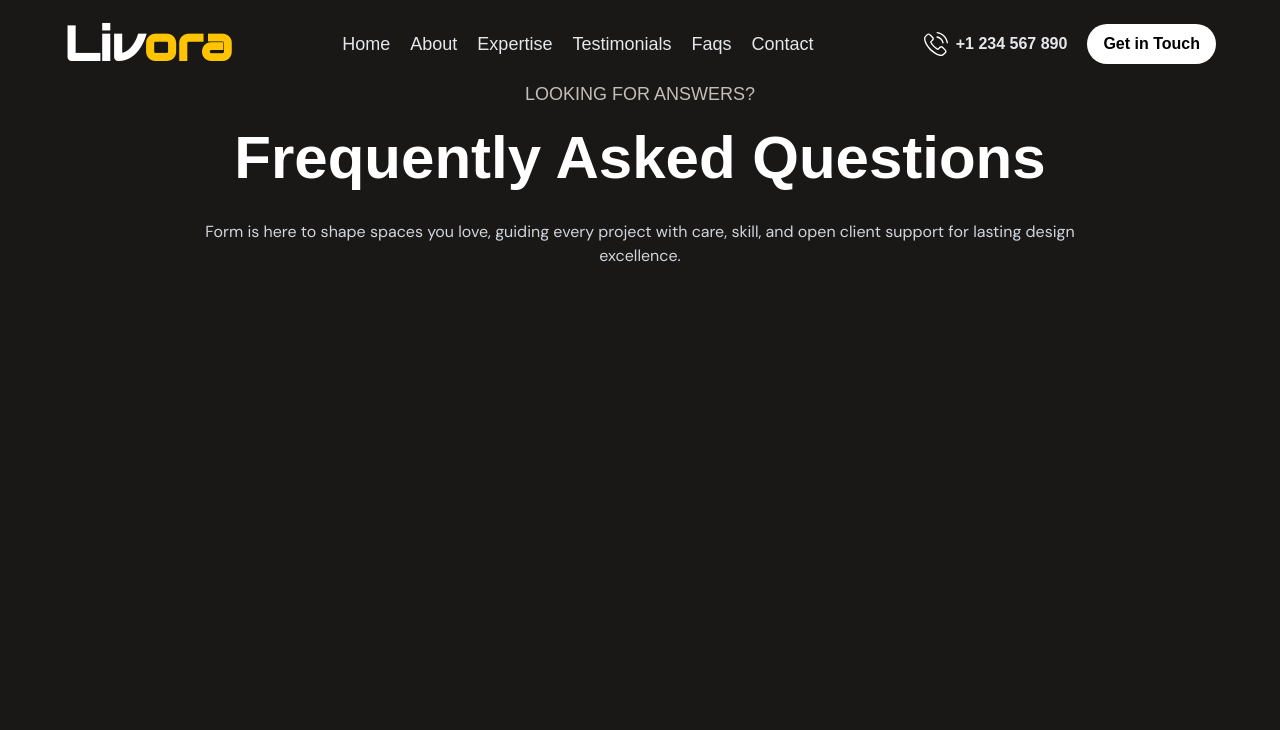
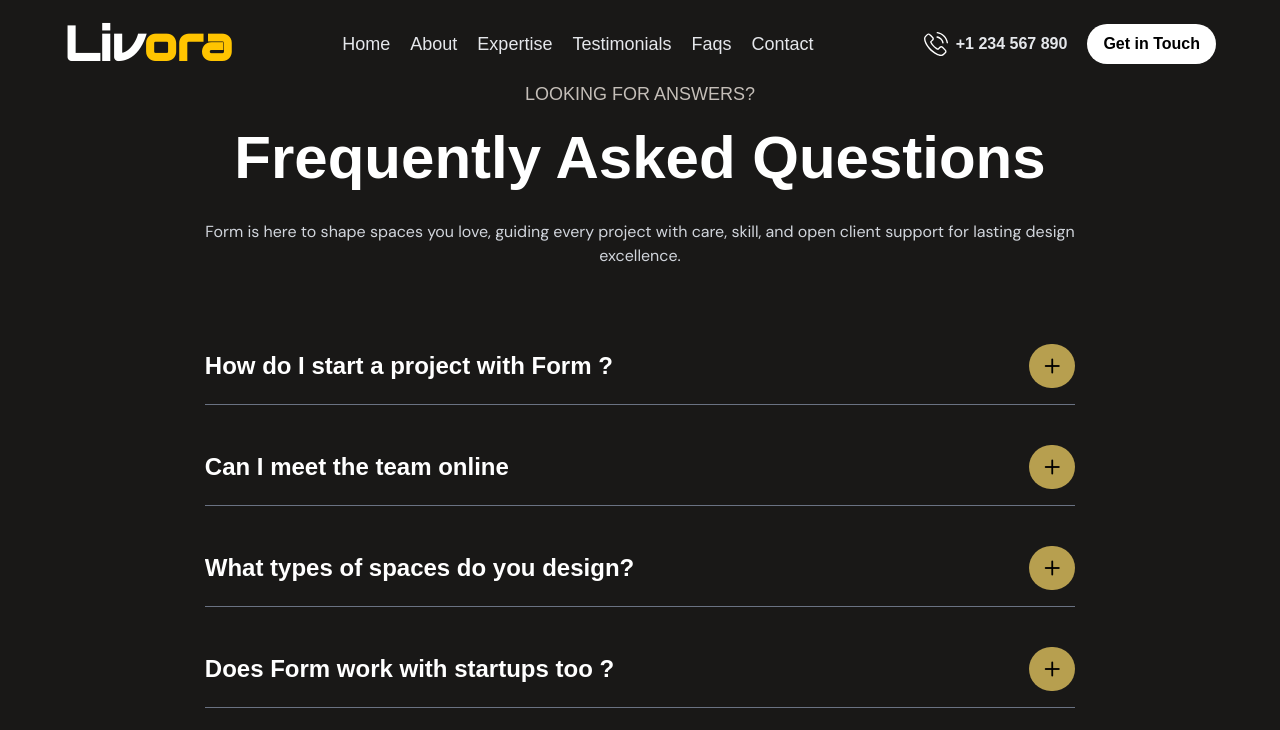
Before and after one commit to Jisap/next16---Interior-Designer, a Next.js app: page /Pages/Faqs in a window 1280 px wide. Shown: the top 730 px of the page. Built offline with nearby package versions, Linux system fonts and the light colour scheme; a web font is replaced by a local one.

Commit message:
implement Faqs section

```diff
--- a/app/Pages/Faqs/page.tsx
+++ b/app/Pages/Faqs/page.tsx
@@ -24,6 +24,17 @@ const faqData = [
 
 
 const Faqs = () => {
+
+  const [openIndex, setOpenIndex] = useState<number | null>(null)
+
+  const toggle = (index: number) => {
+    if (openIndex === index) {
+      setOpenIndex(null)
+    } else {
+      setOpenIndex(index)
+    }
+  }
+
   return (
     <>
       <div className='px-[8%] lg:px-[16%] py-20 pb-30' id="faqs">
@@ -41,6 +52,43 @@ const Faqs = () => {
           </p>
         </div>
 
+        <div className="space-y-6 pt-15 w-full">
+          {faqData.map((item, index) => (
+            <div
+              key={index}
+              className={`
+                overflow-hidden border-b border-gray-500 transition-all duration-300
+                ${openIndex === index ? "" : ""}
+              `}>
+              <button
+                onClick={() => toggle(index)}
+                className="w-full flex justify-between items-center py-4 text-left focus:outline-none cursor-pointer"
+              >
+                <span className="text-2xl font-bold Rethink text-white">
+                  {item.question}
+                </span>
+
+                {openIndex === index ? (
+                  <i className="bi bi-dash bg-prim rounded-full px-2 py-1 text-black text-3xl transition-all duration-300 ease-in-out"></i>
+                ) : (
+                  <i className="bi bi-plus bg-prim rounded-full px-2 py-1 text-black text-3xl transition-all duration-300 ease-in-out"></i>
+                )}
+              </button>
+
+              <div
+                className={`
+                  transition-all duration-500 ease-in-out overflow-hidden
+                  ${openIndex === index ? "max-h-75 opacity-100 py-3" : "max-h-0 opacity-0 py-0"}
+                `}
+              >
+                <p className="text-lg font-medium w-[70%] DmSans text-gray-300">
+                  {item.answer}
+                </p>
+              </div>
+            </div>
+          ))}
+        </div>
+
 
       </div>
     </>
```
